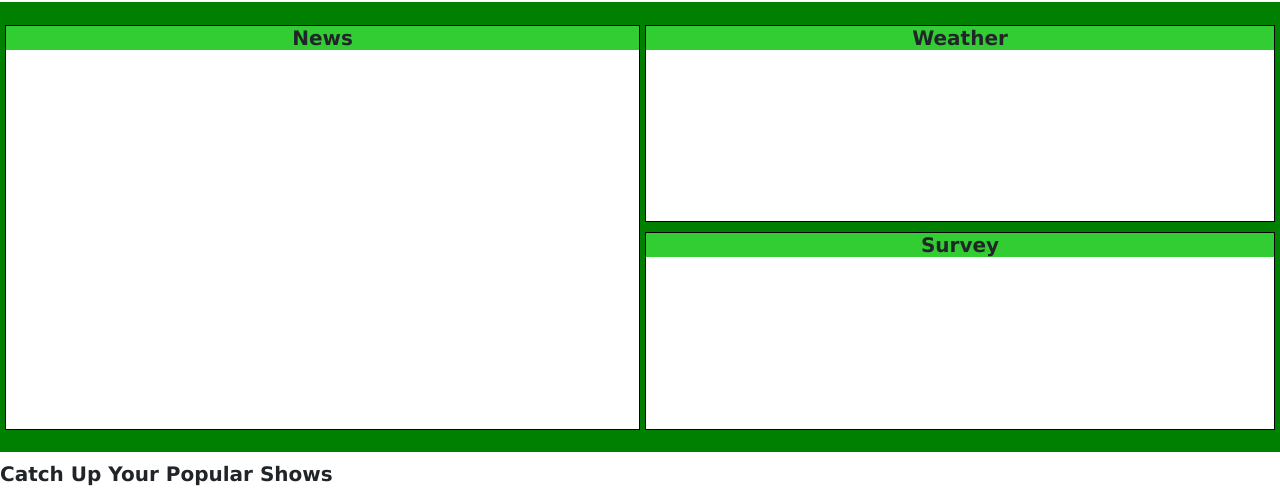
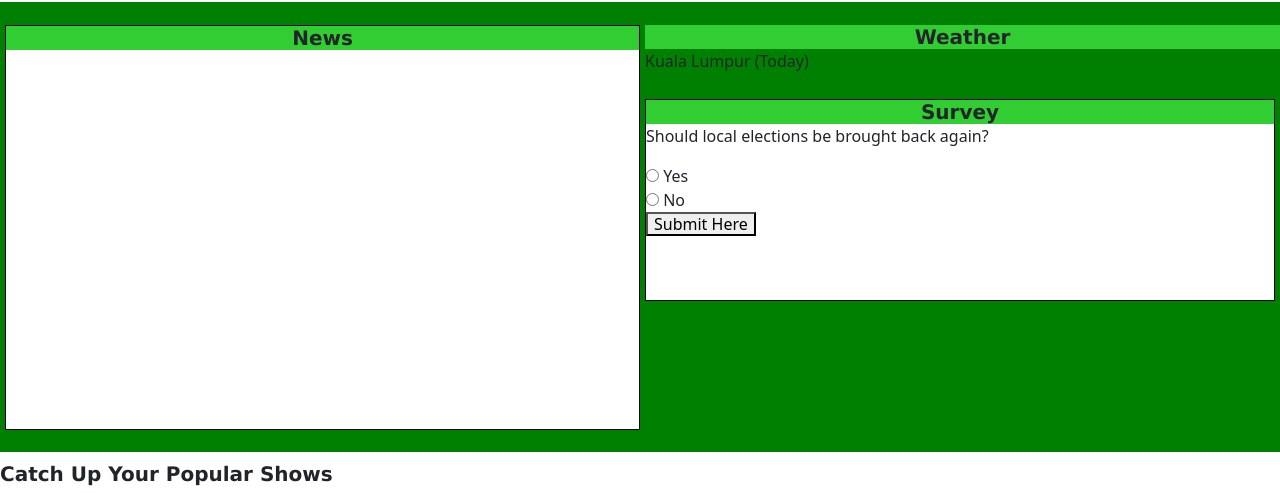
Before and after one commit to fab144/GA-final-project, a plain HTML site: page index.html in a window 1280 px wide. Shown: the part 293-786 px from the top of the page. Drawn offline with nearby package versions, Linux system fonts and the light colour scheme; no server answers.

Commit message:
Update index.html

```diff
--- a/index.html
+++ b/index.html
@@ -52,10 +52,9 @@
         </div>
                 <div class="profile">I</div>
                 <span class="profile-tab hovering-item">
-                    <a href="#">My Profile</a>
-                    <a href="#">Radio Ads</a>
-                    <a href="#">Billboards</a>
-                    <a href="#">Internet Ads</a>
+                    <a href="#">Register</a>
+                    <a href="#">Log In</a>
+                    <a href="#">Settings</a>
                 </span>
                 <!-- the mobile navbar section -->
                 <ul class="nav-tab-mobile">
@@ -122,9 +121,10 @@
                     </div>
                 </article>
                 <aside class="right-side-part">
-                    <section class="weather">
+                    <section class="weatherfeed">
                         <h1>Weather</h1>
                         <div class="weather-container">
+                            <p>Kuala Lumpur (Today)</p>
                             <!-- <article class="weather">
 
                             </article> -->
@@ -133,6 +133,18 @@
                     <section class="survey">
                         <form>
                             <h1>Survey</h1>
+                            <p>Should local elections be brought back again?</p>
+                            <div class="radio">
+                                <input type="radio" id="radio1" name="quality-feedback">
+                                <label for="radio1"><span>Yes</span></label>
+                              </div>
+                              <div class="radio">
+                                <input type="radio" id="radio2" name="quality-feedback">
+                                <label for="radio2"><span>No</span></label>
+                            </div>
+                            <button class="button-form" type="submit">
+                                Submit Here
+                            </button>
                         </form>
                     </section>
                 </aside>
```
